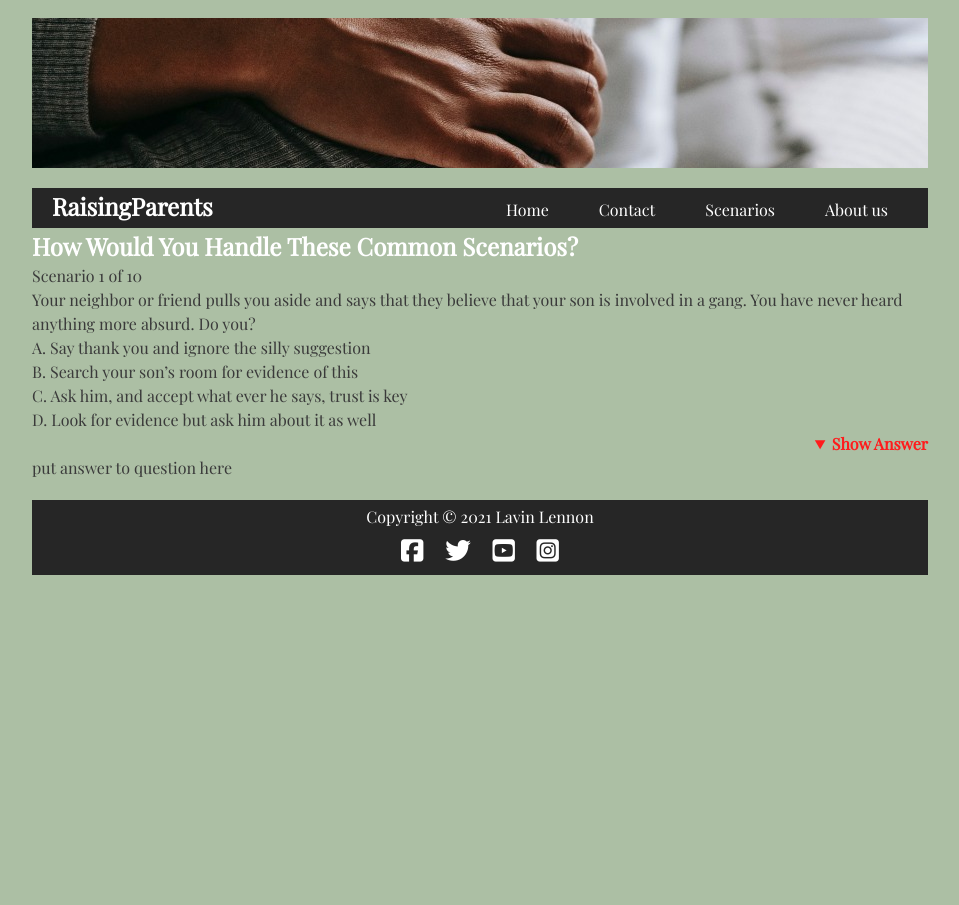
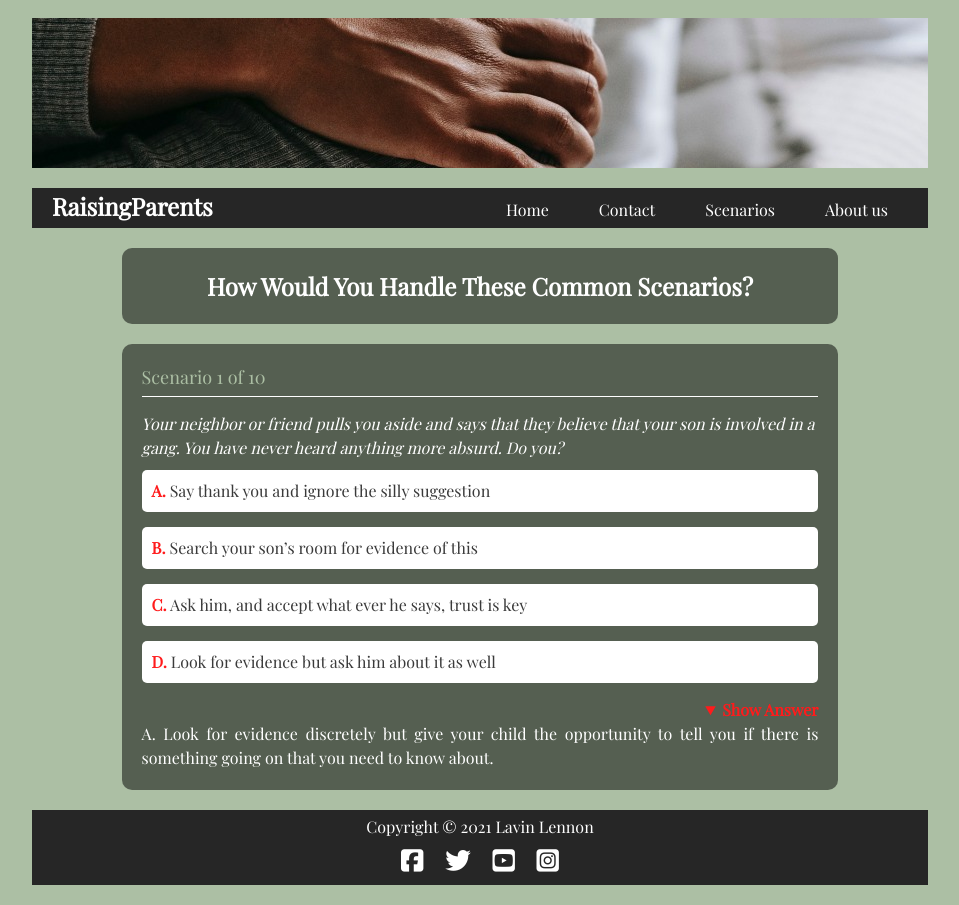
Before and after one commit to Lavlen/raising-parents, a plain HTML site: page scenarios.html in a window 1280 px wide. Both pictures are taken after a click on the heading "Show Answer". Shown: the whole page, without its empty margins (160-1119 px from the left). Before the commit the page ends 800 px from the top, so only its background shows below. Drawn offline with nearby package versions, Linux system fonts and the light colour scheme.

Commit message:
Center scenario page heading, change font color of scenario answers

```diff
--- a/assets/css/style.css
+++ b/assets/css/style.css
@@ -235,6 +235,87 @@ button:hover {
 	text-decoration: underline;
 }
 
+/* scenarios page */
+
+/* .scenario-wrapper {
+	background-color: #fff;
+	padding: 20px;
+	margin-top: 20px;
+	color: #fff;
+} */
+
+#scenario-wrapper h2 {
+	text-align: center;
+}
+
+.scenarios {
+	margin: 10px 0 ;
+}
+
+.other-wrapper {
+	max-width: 80%;
+	background-color: rgba(0, 0, 0, 0.5);
+	margin: auto;
+	border-radius: 10px;
+	margin-top: 20px;
+	padding: 20px;
+}
+
+/* .top-wrapper h3{
+	font-size: 18px;
+	margin-bottom: 35px;
+	color: blue;
+	font-weight: 400;
+} */
+
+.top-wrapper p {
+	font-size: 18px;
+	margin-bottom: 10px;
+	color: blue;
+	font-weight: 300;
+}
+
+#btn-quiz {
+	border-radius: 5px;
+	font-size: 16px;
+	margin: 15px;
+	padding: 10px 25px;
+	background-color: #ff1b1c;
+	color: #fff;
+}
+
+.quiz-wrapper .question-number {
+	font-size: 18px;
+	color: #acbfa4;
+	border-bottom: 1px solid #fff;
+	padding-bottom: 5px;
+}
+
+.quiz-wrapper .scenarios {
+	color: #fff;
+	font-weight: 400;
+	font-style: italic;
+	padding-top: 5px;
+}
+
+.quiz-wrapper .option-box .option {
+	background-color: #fff;
+	padding: 10px;
+	line-height: 22px;
+	margin-bottom: 15px;
+	border-radius: 5px;
+	color: #3a3a3a;
+}
+
+span {
+	color: #ff1b1c;
+	font-weight: 800;
+}
+
+#scenario-wrapper p {
+    color: white;
+}
+
 /* Footer */
 
 .footer {
--- a/scenarios.html
+++ b/scenarios.html
@@ -50,9 +50,10 @@
             <div>
                 <details>
                     <summary>Show Answer</summary>
-                    <p>put answer to question here</p>
+                    <p>A. Look for evidence discretely but give your child the opportunity
+                        to tell you if there is something going on that you need to know about.
+                    </p>
                 </details>
-            </div>
             </div>
         </div>
         <footer>
@@ -66,7 +67,8 @@
                     </li>
                     <li>
                         <a href="https://twitter.com" target="_blank" rel="noopener"
-                        aria-label="Checkout our Twitter page (opens in a new tab)"><i class="fab fa-twitter"></i></a>
+                            aria-label="Checkout our Twitter page (opens in a new tab)"><i
+                                class="fab fa-twitter"></i></a>
                     </li>
                     <li>
                         <a href="https://youtube.com" target="_blank" rel="noopener"
```
Lines whose indentation alone changed are shown as unchanged.
